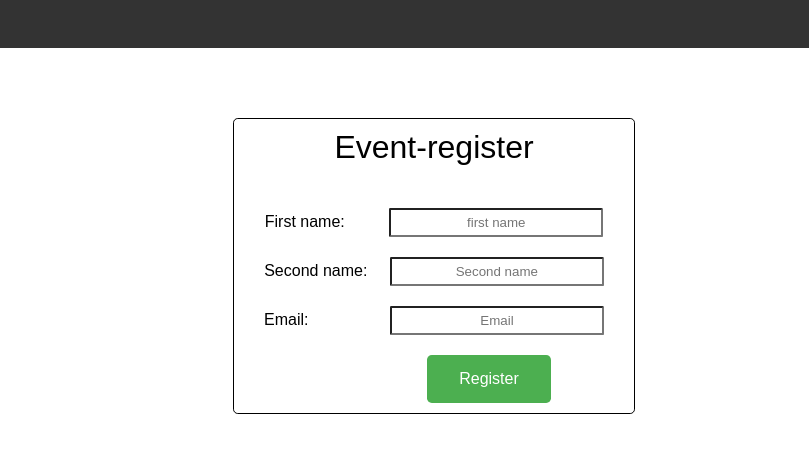
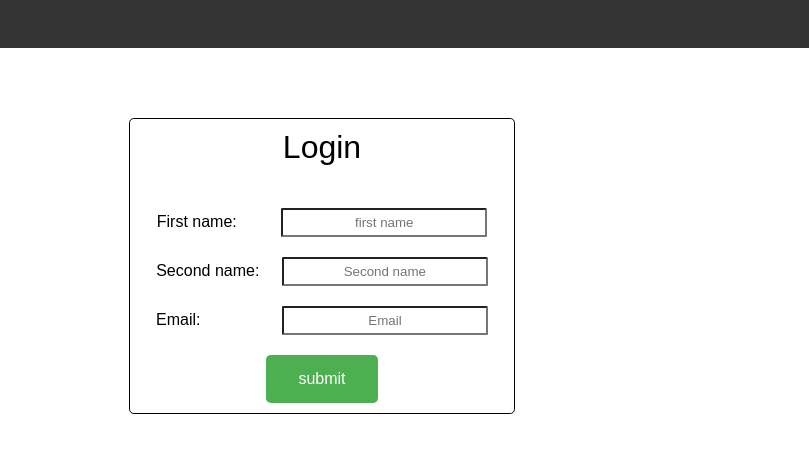
Before and after one commit to mozzy22/Event-level-App, a plain HTML site: page html/Front.html in a window 1280 px wide. Shown: the full height of the page, 471-1280 px from the left. Drawn offline with Linux system fonts and the light colour scheme.

Commit message:
Revert "improve responsive [#160163573]"

```diff
--- a/css/front.css
+++ b/css/front.css
@@ -6,19 +6,14 @@ body {
 
 
 #form {
-    margin-left:55%;
-    width:400px;
+    margin-left:600px;
+    width:30%;
     margin-top:70px;
     border-style: solid;
     border-color: black;
     border-radius:0.3rem;
     border-width:1px;
     text-align:center;
-
-}
-#formA {
-
-   width:100%;
 
 }
 
@@ -69,7 +64,6 @@ p{
     text-align: center;
     display: inline-block;
     font-size: 16px;
-    margin-left: 30%;
 
 
 }
@@ -140,7 +134,7 @@ p{
         margin-top:0px;
         height:40%;
         width:100%;
-
+        /* margin-left:200px; */
 
     }
 
--- a/html/Front.html
+++ b/html/Front.html
@@ -33,8 +33,8 @@
 
 
       <div  id = "form">
-      <form id = "formA" method = "POST">
-                 <p>Event-register</p>
+      <form method = "POST">
+                 <p>Login</p>
           <div>
               <div class="input">
                  <span> First name:</span>
@@ -52,7 +52,7 @@
              </div>
 
              <div class="input">
-              <input class="inputbutton4"  type = "submit" value = "Register"/>
+              <input class="inputbutton4"  type = "submit" value = "submit"/>
             </div>
           </div>
 
```
